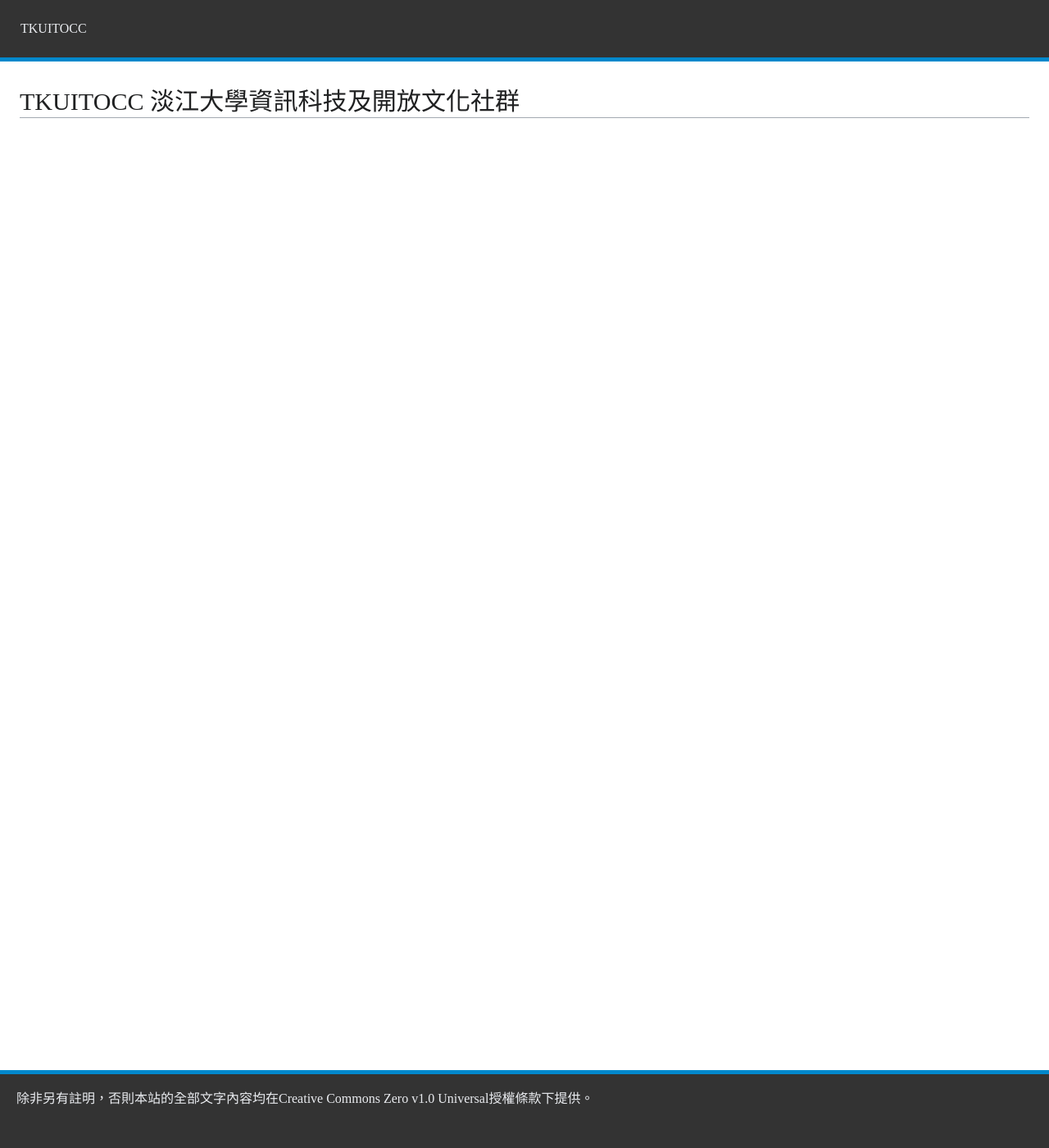
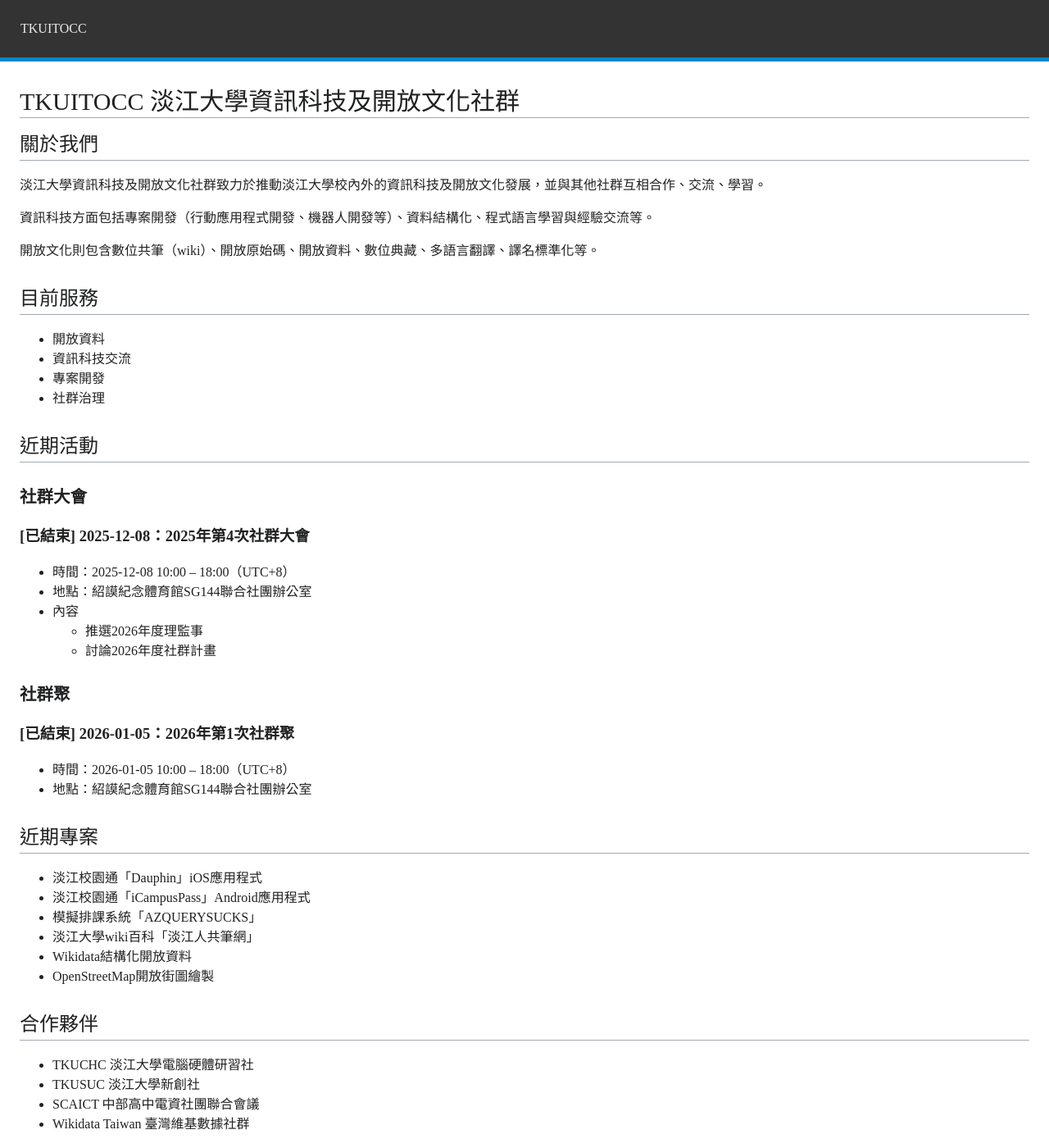
Before and after one commit to tkuitocc/tkuitocc.github.io, a Jekyll site: the page built from docs/zh-Hant/index.md, in a window 1280 px wide and 1400 px high. Shown: the whole window at 82% size. Built offline with Jekyll 4.4.1, drawn with Linux system fonts in a browser that asks for light colours; our own code applies the rules of GitHub Pages for plain Markdown files; some of the changed text lies outside the part shown.

Commit message:
docs: Update zh-Hant/index.md

```diff
--- a/docs/zh-Hant/index.md
+++ b/docs/zh-Hant/index.md
@@ -1 +1,55 @@
 # TKUITOCC 淡江大學資訊科技及開放文化社群
+
+## 關於我們
+
+淡江大學資訊科技及開放文化社群致力於推動淡江大學校內外的資訊科技及開放文化發展，並與其他社群互相合作、交流、學習。
+
+資訊科技方面包括專案開發（行動應用程式開發、機器人開發等）、資料結構化、程式語言學習與經驗交流等。
+
+開放文化則包含數位共筆（wiki）、開放原始碼、開放資料、數位典藏、多語言翻譯、譯名標準化等。
+
+## 目前服務
+
+* 開放資料
+* 資訊科技交流
+* 專案開發
+* 社群治理
+
+## 近期活動
+
+### 社群大會
+
+#### [已結束] 2025-12-08：2025年第4次社群大會
+
+* 時間：2025-12-08 10:00 – 18:00（UTC+8）
+* 地點：紹謨紀念體育館SG144聯合社團辦公室
+* 內容
+  * 推選2026年度理監事
+  * 討論2026年度社群計畫
+
+### 社群聚
+
+#### [已結束] 2026-01-05：2026年第1次社群聚
+
+* 時間：2026-01-05 10:00 – 18:00（UTC+8）
+* 地點：紹謨紀念體育館SG144聯合社團辦公室
+
+## 近期專案
+
+* 淡江校園通「Dauphin」iOS應用程式
+* 淡江校園通「iCampusPass」Android應用程式
+* 模擬排課系統「AZQUERYSUCKS」
+* 淡江大學wiki百科「淡江人共筆網」
+* Wikidata結構化開放資料
+* OpenStreetMap開放街圖繪製
+
+## 合作夥伴
+
+* TKUCHC 淡江大學電腦硬體研習社
+* TKUSUC 淡江大學新創社
+* SCAICT 中部高中電資社團聯合會議
+* Wikidata Taiwan 臺灣維基數據社群
+
+## 加入我們
+
+* Discord伺服器： <https://discord.com/invite/XQY8K3nz2a>
```
